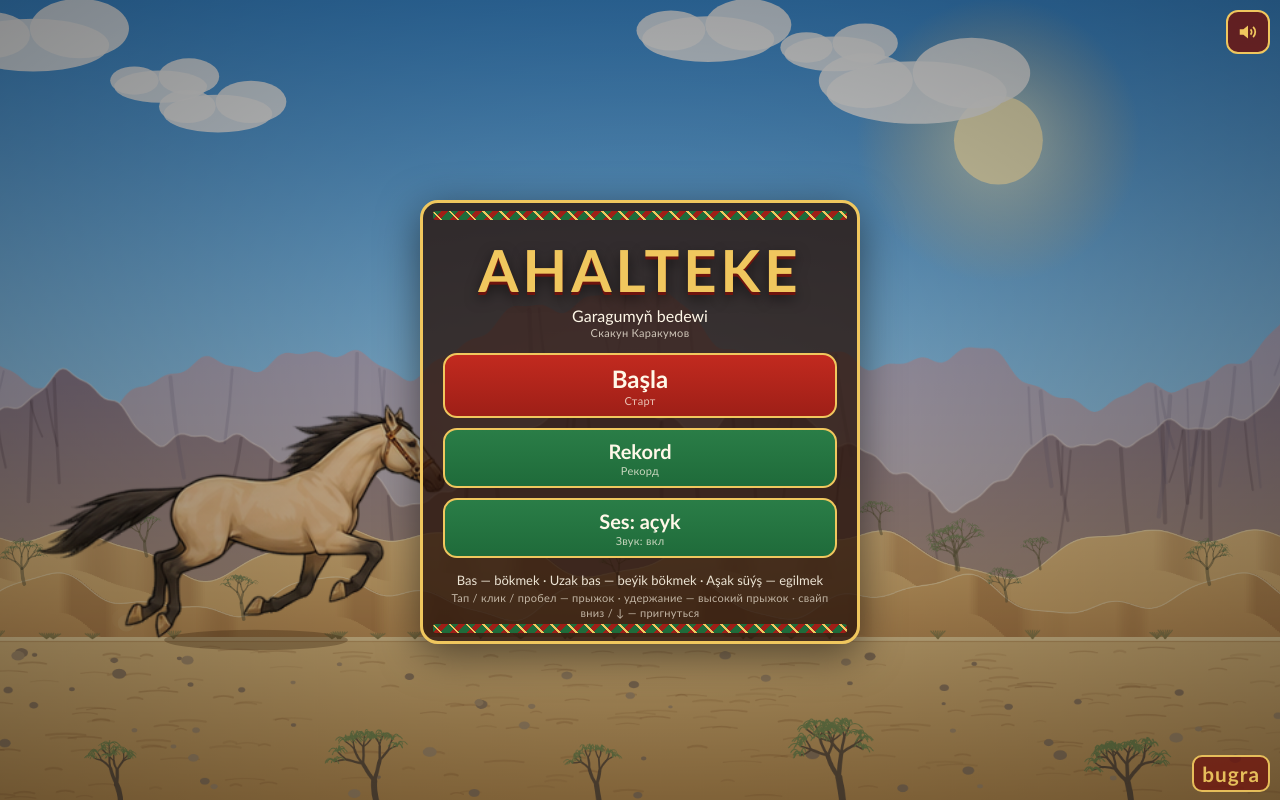
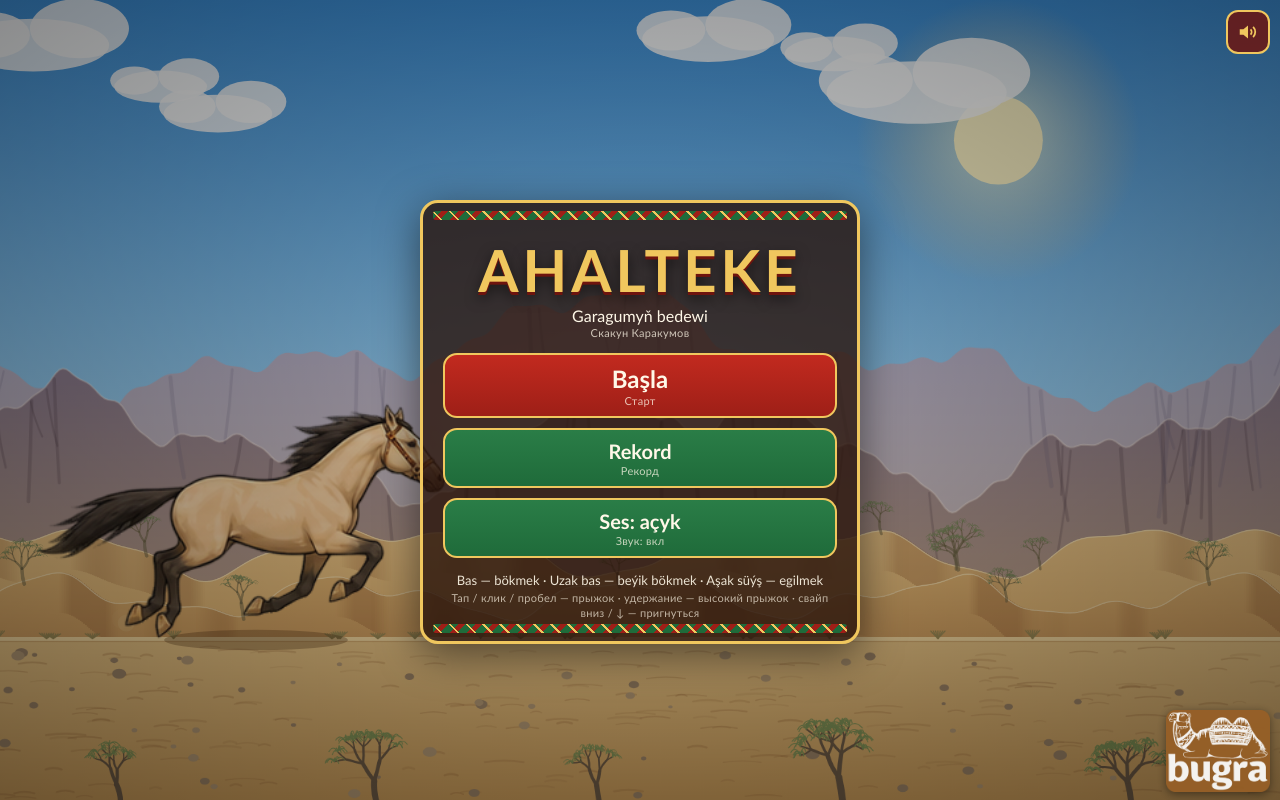
Before and after one commit to heshdek/OBHOD, a plain HTML site: page ahalteke/index.html in a window 1280 px wide. Drawn offline with Linux system fonts and the light colour scheme; animation ran at ten frames a second.

Commit message:
AHALTEKE: логотип bugra
Co-Authored-By: Claude Opus 5.5 <noreply@anthropic.com>
Claude-Session: https://claude.ai/code/session_01LfwENaZn6B9yevjd1f3RYb

```diff
--- a/ahalteke/index.html
+++ b/ahalteke/index.html
@@ -35,7 +35,7 @@
 
   /* Логотип bugra */
   #logo{position:absolute;right:calc(10px + var(--sar));bottom:calc(8px + var(--sab));z-index:30;pointer-events:none;opacity:.92}
-  #logo img{width:clamp(54px,9vmin,92px);height:auto;display:block}
+  #logo img{width:clamp(64px,13vmin,120px);height:auto;display:block;filter:drop-shadow(0 2px 4px rgba(0,0,0,.45))}
   #logo .fallback{display:none;font-weight:800;font-size:clamp(14px,2.6vmin,22px);letter-spacing:1px;color:var(--gold);
     text-align:center;padding:4px 8px;border:2px solid var(--gold);border-radius:10px;background:rgba(110,20,14,.82)}
   #logo.noimg img{display:none}
```
Also changed, not shown: ahalteke/assets/logo.png (added).
